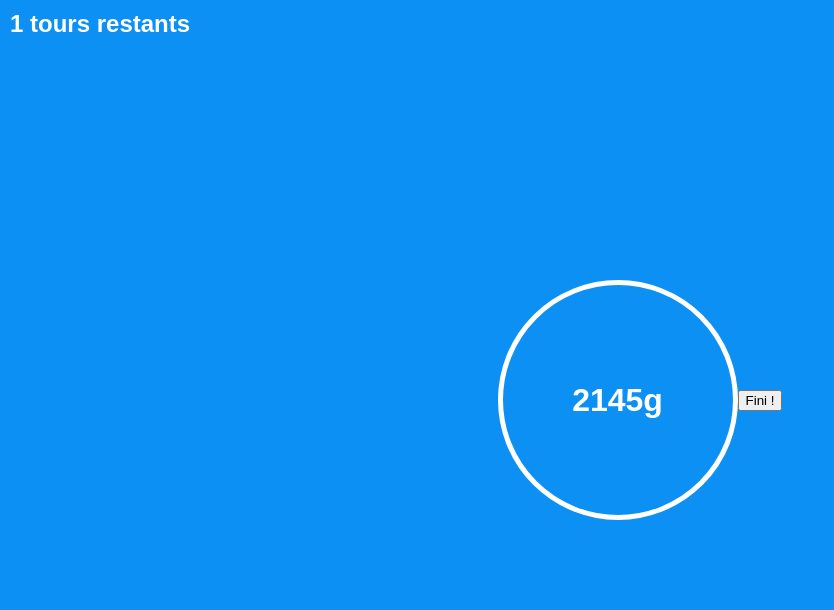
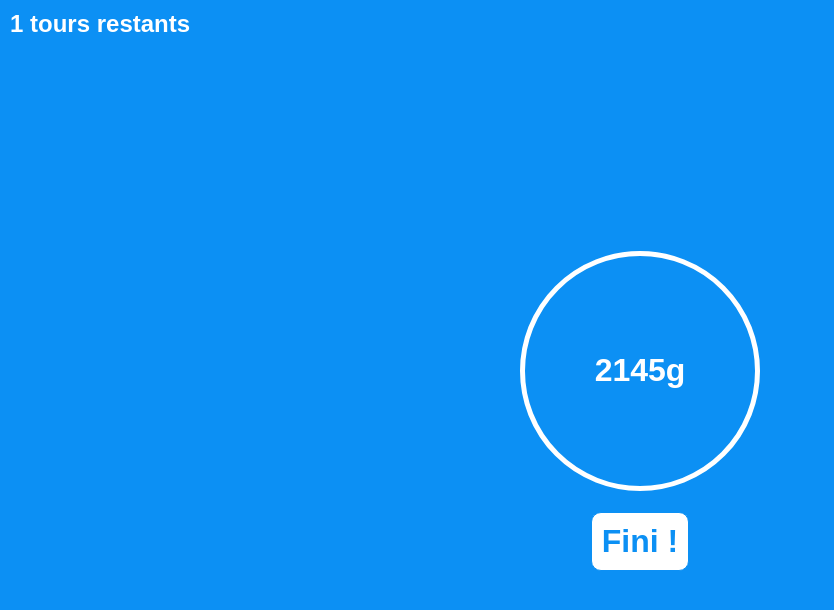
Before and after one commit to Adi-df/le-jeu-du-poids, a Next.js app: page /play/round in a window 1280 px wide. Shown: the top 610 px of the page, without its empty margins (0-834 px from the left). Built offline with nearby package versions, Linux system fonts and the light colour scheme.

Commit message:
Style finish button

```diff
--- a/styles/Round.module.css
+++ b/styles/Round.module.css
@@ -1,5 +1,6 @@
 .rounds {
   display: flex;
+  flex-direction: column;
   justify-content: center;
   align-items: center;
 
@@ -26,9 +27,26 @@
   background-color: #0c90f4;
   color: white;
 
+  padding: 10px;
+
   width: 30vmin;
   height: 30vmin;
+  min-width: min-content;
+  min-height: min-content;
 
   background-color: #0c90f4;
   color: white;
 }
+.rounds .finished {
+  cursor: pointer;
+  padding: 10px;
+
+  border: #0c90f4 1px solid;
+  border-radius: 10px;
+
+  background-color: white;
+  color: #0c90f4;
+
+  font-size: 2rem;
+  font-weight: bold;
+}
```
